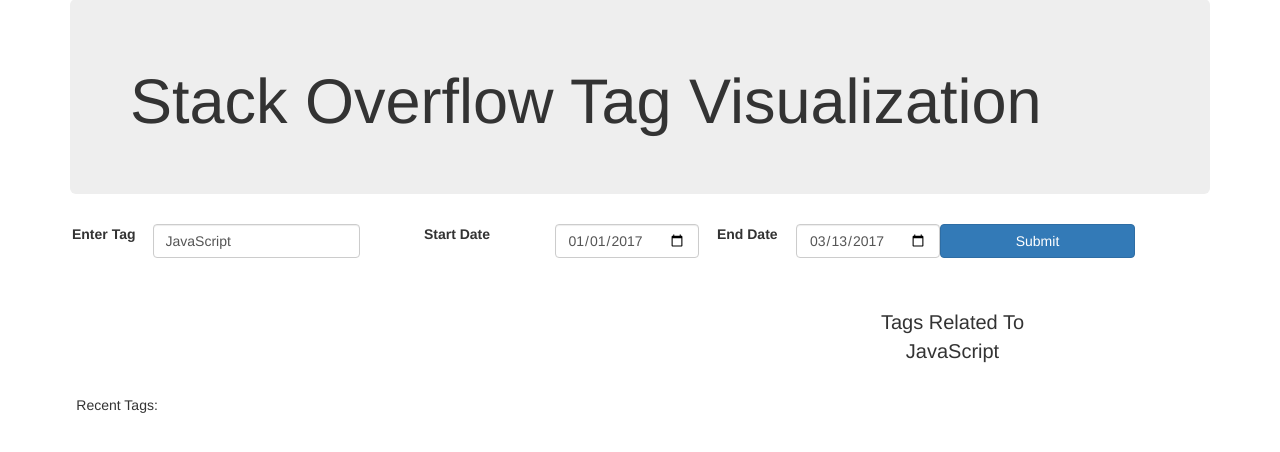
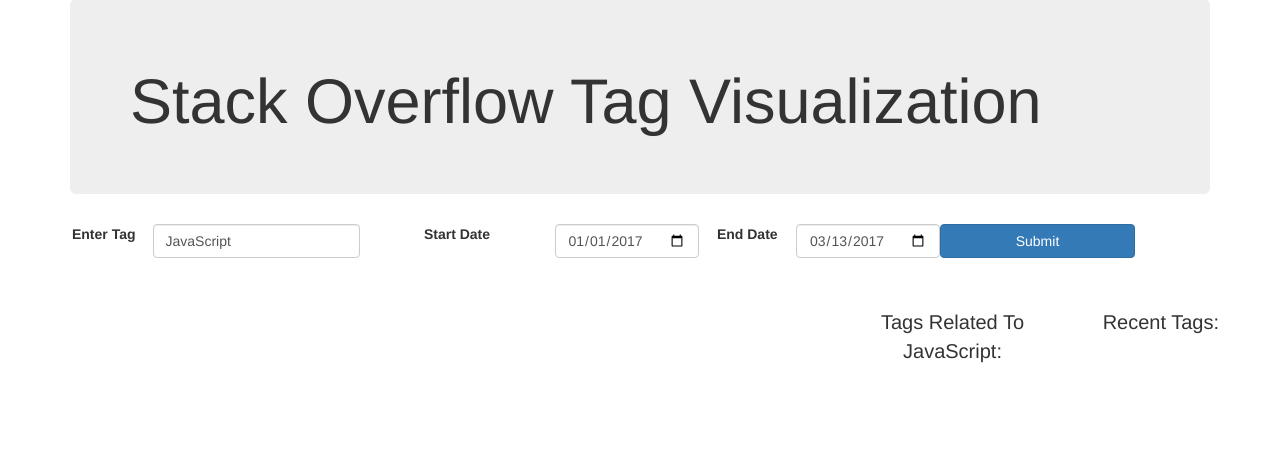
Before and after one commit to e-beach/5609-Final-Project, a Flask app: page / in a window 1280 px wide. Shown: the part 21-473 px from the top of the page. Run offline with Flask 2, Linux system fonts and the light colour scheme; data that the repository does not hold is empty; some libraries are stand-ins or nearby versions.

Commit message:
make pretty

```diff
--- a/script.js
+++ b/script.js
@@ -187,7 +187,7 @@ getNewTag('JavaScript', START_DATE, END_DATE);
 
 function fetchNewTags(){
     const newQuestionsURL = 'https://api.stackexchange.com/2.2/questions?pagesize=100&order=desc&sort=activity&site=stackoverflow'
-    const MAX_TAGS = 15;
+    const MAX_TAGS = 10;
     $.getJSON(newQuestionsURL, (data) => {
         console.log(data);
         const tags = _.uniq(_.flatten(data.items.map(q => q.tags))).slice(0, MAX_TAGS);
--- a/style.css
+++ b/style.css
@@ -12,7 +12,7 @@ ul.list-group:after {
     font-size: 20px;
 }
 
-#related {
+.some-tags {
     margin-top: 50px;
 }
 
--- a/templates/index.html
+++ b/templates/index.html
@@ -54,9 +54,14 @@
                     <div class="col-xs-6">
                         <div id="svg-container"></div>
                     </div>
-                    <div class="col-xs-2 col-xs-offset-2" id='related'>
-                        <p class="text-center so-title"> Tags Related To {{ currentTag }} </p>
+                    <div class="col-xs-2"></div>
+                    <div class="some-tags col-xs-2" id='related'>
+                        <div class="row text-center so-title"> Tags Related To {{ currentTag }}:</div>
                             <tag-link v-for="tag in relatedTags" :tag="tag" :action='getNewTag'></tag-link>
+                    </div>
+                    <div class="some-tags col-xs-2">
+                        <div class="row text-center so-title">Recent Tags:</div>
+                        <tag-link v-for="tag in newTags" :tag="tag" :action='getNewTag'></tag-link>
                     </div>
                 </div>
             </div>
@@ -69,15 +74,9 @@
                             {{ query.tag }}
                         </li>
                     </div>
-                    <!--li class="list-group-item list-group-item-success">Tags</li-->
                 </ul>
             </div>
             <div class="even-more-content row">
-                <div class="col-xs-2">
-                    <div class="text-center">Recent Tags:</div>
-                    <tag-link v-for="tag in newTags" :tag="tag" :action='getNewTag'></tag-link>
-                    <!--div v-for="tag in newTags"-->
-                </div>
             </div>
         </div> <!-- end vue app -->
     </body>
```
